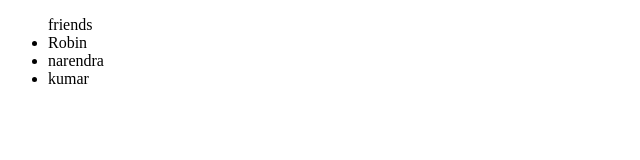
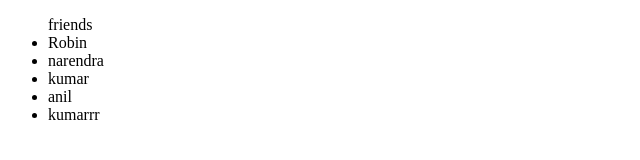
Before and after one commit to Narendra-kumar-kumawat/anil, a plain HTML site: page index.html in a window 1280 px wide. Shown: the full height of the page, 0-640 px from the left. Drawn offline with Linux system fonts and the light colour scheme.

Commit message:
second change

```diff
--- a/index.html
+++ b/index.html
@@ -11,6 +11,8 @@
         <li>Robin</li>
         <li>narendra</li>
         <li>kumar</li>
+        <li>anil</li>
+        <li>kumarrr</li>
     </ul>
 </body>
 </html>
```
